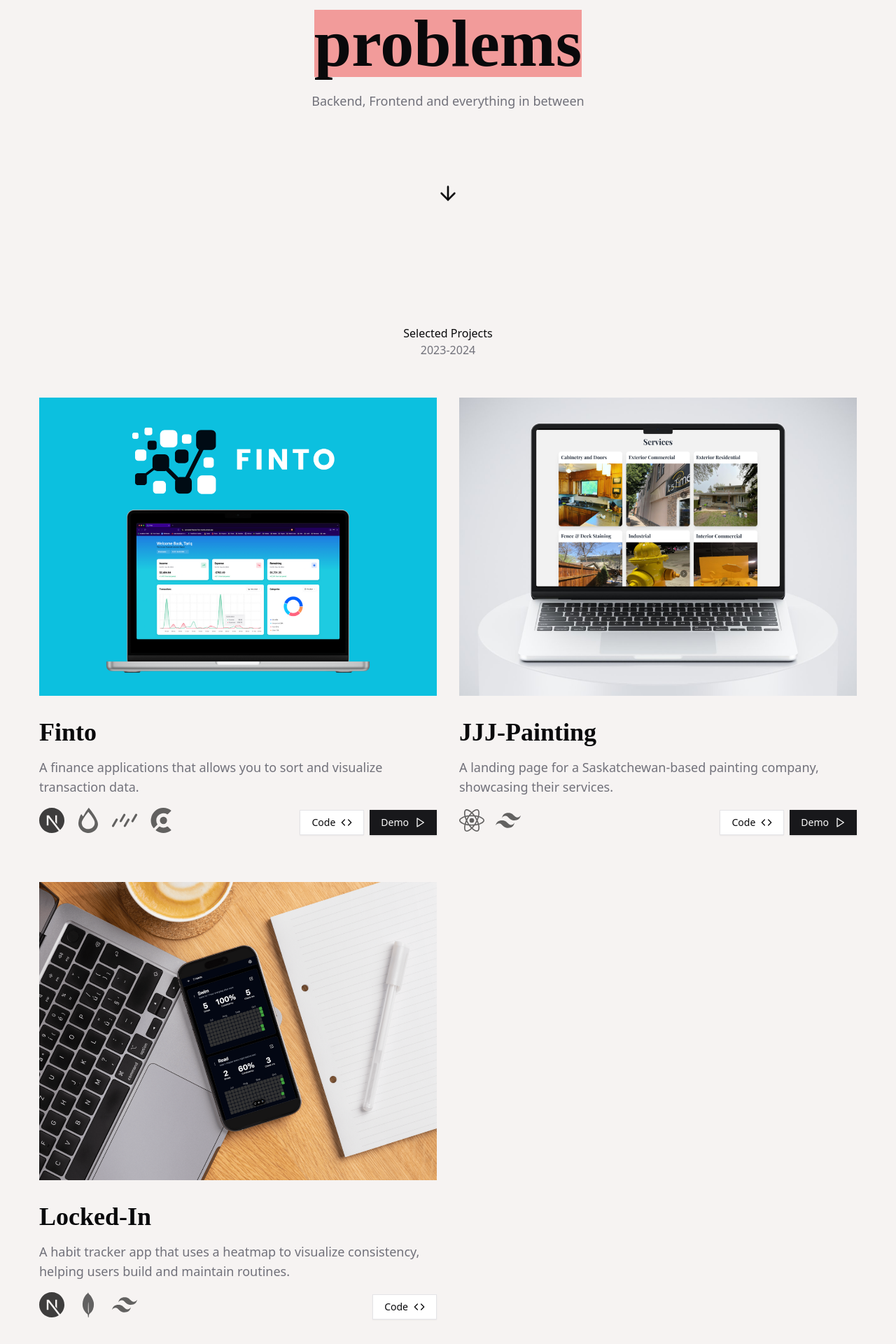
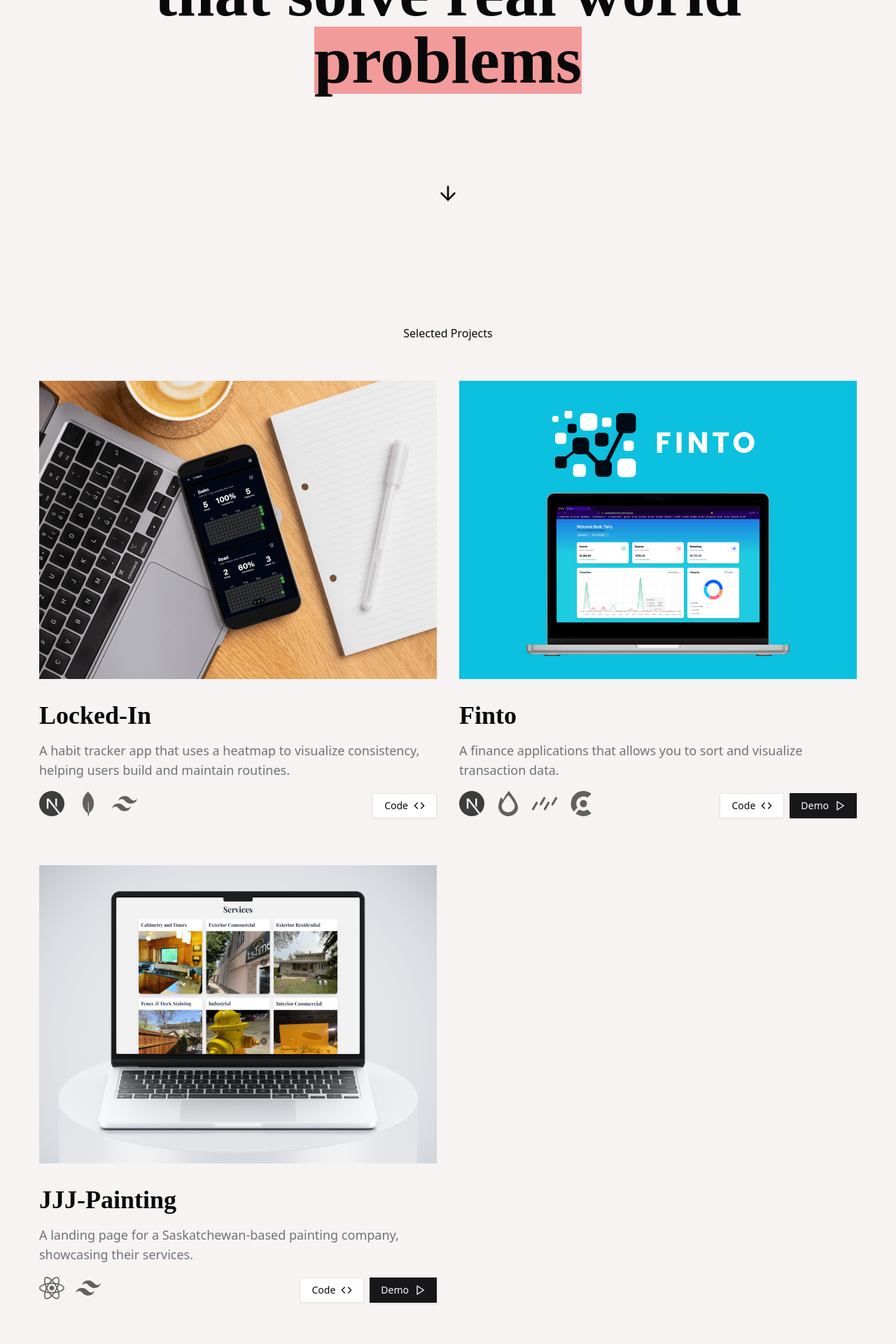
Before and after one commit to TariqLash/tariqlash.github.io, a Next.js app: page / in a window 1280 px wide. Shown: the part 460-2380 px from the top of the page at 70% size. Built offline with nearby package versions, Linux system fonts and the light colour scheme.

Commit message:
changed resume and reordered work

```diff
--- a/components/Hero.jsx
+++ b/components/Hero.jsx
@@ -16,9 +16,6 @@ const Hero = () => {
           <p>that solve real world</p>
           <span className='bg-red-500/50'>problems</span>
         </div>
-        <div className='mt-5 flex justify-center text-md md:text-lg text-muted-foreground'>
-          <p>Backend, Frontend and everything in between</p>
-        </div>
       </div>
       <a href="#work" className='w-full flex justify-center absolute bottom-10'>
         <ArrowDown className='size-8 animate-bounce'/>
--- a/components/Navbar.jsx
+++ b/components/Navbar.jsx
@@ -16,7 +16,6 @@ const Navbar = () => {
     <nav className='flex items-center justify-between bg-[#f6f3f2]/95 p-5 px-7 font-bold lg:p-8'>
       <a href="/" className='flex items-center'>
       <img src="locked.png" alt="logo" width={60} height={60} />
-      <Badge variant="warning" className="h-8 ml-3">Page in Development</Badge>
 
       </a>
       <div className='hidden md:flex'>
--- a/components/Work.jsx
+++ b/components/Work.jsx
@@ -22,8 +22,62 @@ const Work = () => {
   return (
     <div id='work'>
       <h1 className='mx-auto w-fit pt-16'>Selected Projects</h1>
-      <h1 className='mx-auto w-fit text-muted-foreground'>2023-2024</h1>
       <div className='grid grid-cols-1 lg:grid-cols-2 p-4 md:p-14 pt-8 gap-8 gap-y-16' >
+        <div className='mb-12 md:mb-0'>
+          <a href="https://locked-in-rouge.vercel.app/" target="_blank" rel="noopener noreferrer">
+            <div className='relative zoom-img aspect-4/3 w-full flex justify-end'>
+              <Image
+                src="/lockedin.png"
+                alt="habit tracked dashboard"
+                fill
+              />
+            </div>
+          </a>
+          <div>
+
+
+            <h1 className='playfair text-4xl mt-4 md:mt-8 '>Locked-In</h1>
+            <p className='text-muted-foreground text-sm md:text-lg mt-2 md:mt-4'>A habit tracker app that uses a heatmap to visualize consistency, helping users build and maintain routines.
+            </p>
+            <div className='mt-4 flex justify-between items-center'>
+              <div>
+                <TooltipProvider delayDuration={100}>
+                  <Tooltip>
+                    <TooltipTrigger className="mr-2 lg:mr-4 text-black/75 hover:text-black">
+                      <SiNextdotjs className="size-6 md:size-9" />
+                    </TooltipTrigger>
+                    <TooltipContent>
+                      <p>Nextjs</p>
+                    </TooltipContent>
+                  </Tooltip>
+                  <Tooltip>
+                    <TooltipTrigger className="mr-2 lg:mr-4 text-black/60 hover:text-black">
+                      <SiMongodb className="size-6 md:size-9" />
+                    </TooltipTrigger>
+                    <TooltipContent>
+                      <p>MongoDB</p>
+                    </TooltipContent>
+                  </Tooltip>
+                  <Tooltip>
+                    <TooltipTrigger className="mr-2 lg:mr-4 text-black/60 hover:text-black">
+                      <SiTailwindcss className="size-6 md:size-9" />
+                    </TooltipTrigger>
+                    <TooltipContent>
+                      <p>TailwindCSS</p>
+                    </TooltipContent>
+                  </Tooltip>
+                </TooltipProvider>
+              </div>
+              <div>
+                <a href="https://github.com/TariqLash/locked-in">
+                  <Button variant="outline">Code<Code /></Button>
+                </a>
+              </div>
+            </div>
+
+
+          </div>
+        </div>
         <div className='mb-12 md:mb-0'>
           <div className='relative zoom-img aspect-4/3 w-full flex justify-end'>
             <Image
@@ -100,7 +154,7 @@ const Work = () => {
 
           </div>
         </div>
-        <div className='mb-12 md:mb-0'>
+        <div className=''>
           <div className='relative zoom-img aspect-4/3 w-full flex justify-end'>
             <Image
               src="/jjjpainting.png"
@@ -161,79 +215,6 @@ const Work = () => {
 
           </div>
         </div>
-        <div className=''>
-          <div className='relative zoom-img aspect-4/3 w-full flex justify-end'>
-            <Image
-              src="/lockedin.png"
-              alt="habit tracked dashboard"
-              fill
-            />
-          </div>
-          <div>
-
-
-            <h1 className='playfair text-4xl mt-4 md:mt-8 '>Locked-In</h1>
-            <p className='text-muted-foreground text-sm md:text-lg mt-2 md:mt-4'>A habit tracker app that uses a heatmap to visualize consistency, helping users build and maintain routines.
-            </p>
-            <div className='mt-4 flex justify-between items-center'>
-              <div>
-                <TooltipProvider delayDuration={100}>
-                  <Tooltip>
-                    <TooltipTrigger className="mr-2 lg:mr-4 text-black/75 hover:text-black">
-                      <SiNextdotjs className="size-6 md:size-9" />
-                    </TooltipTrigger>
-                    <TooltipContent>
-                      <p>Nextjs</p>
-                    </TooltipContent>
-                  </Tooltip>
-                  <Tooltip>
-                    <TooltipTrigger className="mr-2 lg:mr-4 text-black/60 hover:text-black">
-                      <SiMongodb className="size-6 md:size-9" />
-                    </TooltipTrigger>
-                    <TooltipContent>
-                      <p>MongoDB</p>
-                    </TooltipContent>
-                  </Tooltip>
-                  <Tooltip>
-                    <TooltipTrigger className="mr-2 lg:mr-4 text-black/60 hover:text-black">
-                      <SiTailwindcss className="size-6 md:size-9" />
-                    </TooltipTrigger>
-                    <TooltipContent>
-                      <p>TailwindCSS</p>
-                    </TooltipContent>
-                  </Tooltip>
-                </TooltipProvider>
-              </div>
-              <div>
-                <a href="https://github.com/TariqLash/locked-in">
-                  <Button variant="outline">Code<Code /></Button>
-                </a>
-                {/* <Dialog>
-                  <DialogTrigger className="h-9 px-4 py-2 bg-primary text-primary-foreground
-                            shadow hover:bg-primary/90 inline-flex items-center justify-center gap-2
-                            whitespace-nowrap text-sm font-medium transition-colors
-                            focus-visible:outline-none focus-visible:ring-1 focus-visible:ring-ring
-                            disabled:pointer-events-none disabled:opacity-50 [&_svg]:pointer-events-none
-                            [&_svg]:size-4 [&_svg]:shrink-0 ml-2">
-                    Demo<Play />
-                  </DialogTrigger>
-                  <DialogContent className="max-w-fit">
-                    <DialogHeader>
-                      <DialogTitle>Locked-In</DialogTitle>
-                      <DialogDescription>
-                        Habit Tracker
-                      </DialogDescription>
-                    </DialogHeader>
-                    <iframe src="https://www.loom.com/embed/427491250971427b9e8b9dd38320d6ad?sid=c2e41224-ed1c-490a-84a9-f91da427dfc6" className="aspect-video dialogVideo"></iframe>
-                  </DialogContent>
-                </Dialog> */}
-              </div>
-
-            </div>
-
-
-          </div>
-        </div>
 
       </div>
     </div>
```
Also changed, not shown: 1 other file (tests, documents, lock files or other folders).
